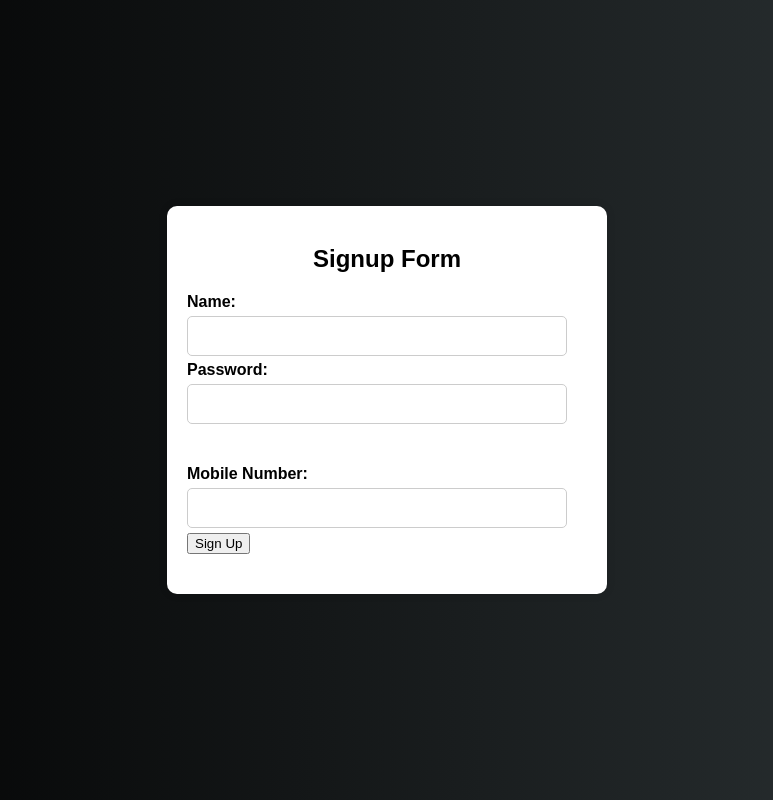
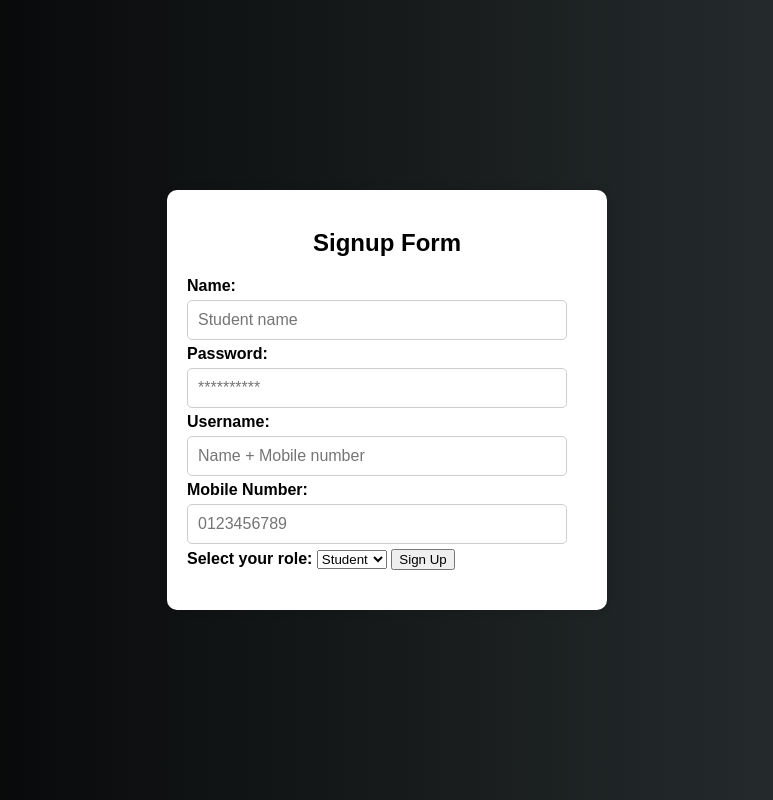
Before and after one commit to ArkapriyaGupta/Fees-Management-System, a Flask app: template templates/signup.html in a window 1280 px wide. Shown: the whole page, without its empty margins (253-1026 px from the left). Run offline with Flask 3, Linux system fonts and the light colour scheme; the template is opened without the code that fills it, so the values that code supplies are empty.

Commit message:
Added SignIn support for Students & Teachers

```diff
--- a/main.py
+++ b/main.py
@@ -2,7 +2,7 @@ from flask import Blueprint, render_template, redirect, url_for, request, flash,
 from flask_login import login_user, login_required, logout_user, current_user, LoginManager, UserMixin
 from werkzeug.security import gen_salt, generate_password_hash, check_password_hash
 from flask_sqlalchemy import SQLAlchemy
-import random, string
+import random, string,utilities
 from utilities import genAlphaNum
 
 app = Flask(__name__)
@@ -10,18 +10,21 @@ app.config['SECRET_KEY'] = 'secrets'
 app.config['SQLALCHEMY_DATABASE_URI'] = 'sqlite:///db.sqlite'
 db = SQLAlchemy()
 
-errorList = {}
-errorList["generalError"] = "Sorry! We ran into an error. Please try again."
-errorList["duplicateUser"] = "Sorry! the user already exist. Please login."
-errorList["saveError"] = "Some error occured in saving the data. Please try again."
-errorList["inputError"] = "Could not fetch input. Please try again."
-errorList["emptyInput"] = "One of the input field is empty. Please try again"
 
 class Student(UserMixin,db.Model):
-    token = db.Column(db.String(1000), primary_key=True) # primary keys are required by SQLAlchemy
+    token = db.Column(db.Integer(), primary_key=True) # primary keys are required by SQLAlchemy
     name = db.Column(db.String(1000))
     password = db.Column(db.String(1000))
     mobile = db.Column(db.String(1000))
+    userName = db.Column(db.String(1000))
+
+class Teacher(UserMixin,db.Model):
+    token = db.Column(db.Integer(), primary_key=True) # primary keys are required by SQLAlchemy
+    name = db.Column(db.String(1000))
+    password = db.Column(db.String(1000))
+    mobile = db.Column(db.String(1000))
+    userName = db.Column(db.String(1000))
+
     # role = db.Column(db.String(1000))
 
 db.init_app(app)
@@ -42,35 +45,57 @@ def load_user(user_id):
 def indexPage():
     return render_template('index.html')
 
-@app.route('/signupStudent')
-def signupStudent():
+@app.route('/signup')
+def signup():
     return render_template('signup.html')
 
-@app.route('/signupStudent',methods=['POST'])
+@app.route('/signup',methods=['POST'])
 #request.form.get(<name of the tag>)
-def signupStudentPost():
+def signupPost():
+    #Taking input from browser
     try:
-        studentName = request.form.get('nameName')
+        Name = request.form.get('nameName')
         passWord =  generate_password_hash(request.form.get('passwordName'),method='pbkdf2:sha256')
         mobileNumber = request.form.get('mobileName')
-        # roleValue=Markup.escape(request.form.get('roleName'))
+        username = request.form.get("username")
+        roleValue=request.form.get('roleName')
     except:
-        return render_template('error.html',error_message=errorList['inputError'])
+        return render_template('error.html',error_message=utilities.errorList['inputError'])
 
-    # try:
-    #     student= Student.query.filter_by(name=studentName).first()
-    # except:
-    #     return render_template('error.html',error_message=errorList['generalError'])
+    #Saving student input
 
-    # if student:
-    #     return render_template('error.html',error_message=errorList['duplicateUser'])
+    if roleValue == 'Student':  #Check for dupicacy
+        try:
+            student= Student.query.filter_by(userName=username).first()
+            if student:
+                return render_template('error.html', error_message=utilities.errorList['duplicateUser'])
+        except:
+            return render_template('error.html', error_message=utilities.errorList['generalError'])
 
-    if(studentName!=None and passWord!=None and mobileNumber != None):
-        newStudent = Student(token=genAlphaNum(10),name=studentName,password=passWord,mobile=mobileNumber)
-        db.session.add(newStudent)
-        db.session.commit()
+        if(Name!=None and passWord!=None and mobileNumber != None):
+            newStudent = Student(name=Name,password=passWord,mobile=mobileNumber,userName=username)
+            db.session.add(newStudent)
+            db.session.commit()
+        else:
+            return render_template('error.html',error_message=utilities.errorList['emptyInput'])
+
+    #Saving teacher input
+    elif roleValue == 'Teacher':    #Check for duplicacy
+        try:
+            teacher= teacher.query.filter_by(userName=username).first()
+            if student:
+                return render_template('error.html', error_message=utilities.errorList['duplicateUser'])
+        except:
+            return render_template('error.html', error_message=utilities.errorList['generalError'])
+
+        if(Name!=None and passWord!=None and mobileNumber != None):
+            newTeacher= Teacher(name=Name,password=passWord,mobile=mobileNumber,userName=username)
+            db.session.add(newTeacher)
+            db.session.commit()
+        else:
+            return render_template('error.html',error_message=utilities.errorList['emptyInput'])
     else:
-        return render_template('error.html',error_message=errorList['emptyInput'])
+        return render_template('error.html',error_message=utilities.errorList['invalidRole'])
 
     return redirect(url_for('signupStudent'))
 
--- a/templates/signup.html
+++ b/templates/signup.html
@@ -91,7 +91,7 @@
   <body>
     <div class="signup-container">
       <h2>Signup Form</h2>
-      <form class="signup-form" action="/signupStudent" method="POST">
+      <form class="signup-form" action="/signup" method="POST">
        <!--  <label for="student-id">Student ID:</label>
         <input
           type="text"
@@ -101,44 +101,27 @@
           required
         /> -->
         <label for="name">Name:</label>
-        <input type="text" id="name" name="nameName" required>
+        <input type="text" id="name" placeholder="Student name" name="nameName" required>
         <label for="password">Password:</label>
-        <input type="password" id="password" name="passwordName" required />
+        <input type="password" id="password" placeholder="**********" name="passwordName" required />
         <br>
         <!-- <label>I am a:</label>
         <input type="radio" id="student" name="roleName" value="student" required />
         <label for="student">Student</label>
         <input type="radio" id="teacher" name="roleName" value="teacher" required />
         <label for="teacher">Teacher</label> -->
-        <br><br>
-        <!-- <label for="teacher-id">Teacher ID:</label>
-        <input
-          type="text"
-          id="teacher-id"
-          name="teacher-id"
-          pattern="[A-Za-z0-9]{5}"
-          required
-        /> -->
+        <!-- <br> -->
+        <label for="teacher-id">Username:</label>
+        <input type="text" placeholder = "Name + Mobile number"id="username" name="username"  required/>
 
         <label for="mobile">Mobile Number:</label>
-        <input
-          type="tel"
-          id="mobile"
-          name="mobileName"
-          pattern="[0-9]{10}"
-          required
-        />
-
-        <!-- <label for="batch-id">Batch ID:</label>
-        <input
-          type="text"
-          id="batch-id"
-          name="batch-id"
-          pattern="[A-Za-z0-9]{5}"
-          required
-        /> -->
-
-        <input type="submit" value="Sign Up">
+        <input  type="tel" id="mobile" name="mobileName" pattern="[0-9]{10}" required placeholder="0123456789"/>
+        <label for="options">Select your role:</label>
+        <select id="options" name="options">
+            <option value="Student">Student</option>
+            <option value="Teacher">Teacher</option>
+        </select>
+        <input type="submit" value="Sign Up" >
       </form>
     </div>
   </body>
--- a/utilities.py
+++ b/utilities.py
@@ -8,3 +8,11 @@ def genAlphaNum(size):
     for i in keyList:
         key += str(i)
     return key
+
+errorList = {}
+errorList["generalError"] = "Sorry! We ran into an error. Please try again."
+errorList["duplicateUser"] = "Sorry! the user already exist. Please login."
+errorList["saveError"] = "Some error occured in saving the data. Please try again."
+errorList["inputError"] = "Could not fetch input. Please try again."
+errorList["emptyInput"] = "One of the input field is empty. Please try again"
+errorList["invalidRole"] = "You have selected an invalid/no role. Please try again"
```
Also changed, not shown: templates/index.html (+43 -12 lines), static/images/StudentLogin.jpg (added), static/images/studentSignIn.jpg (added), static/images/teacherLogin.jpg (added), static/images/teacherSignIn.jpg (added).
